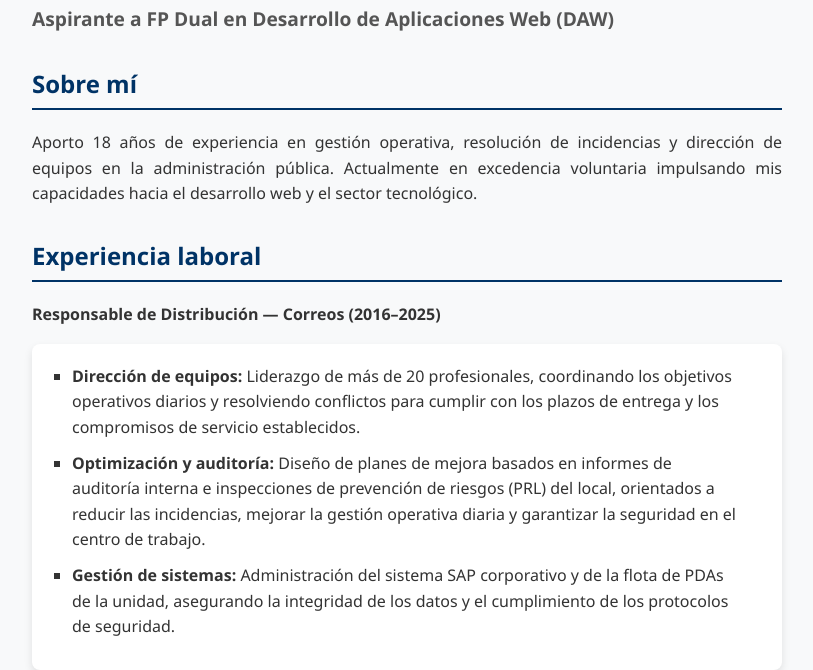
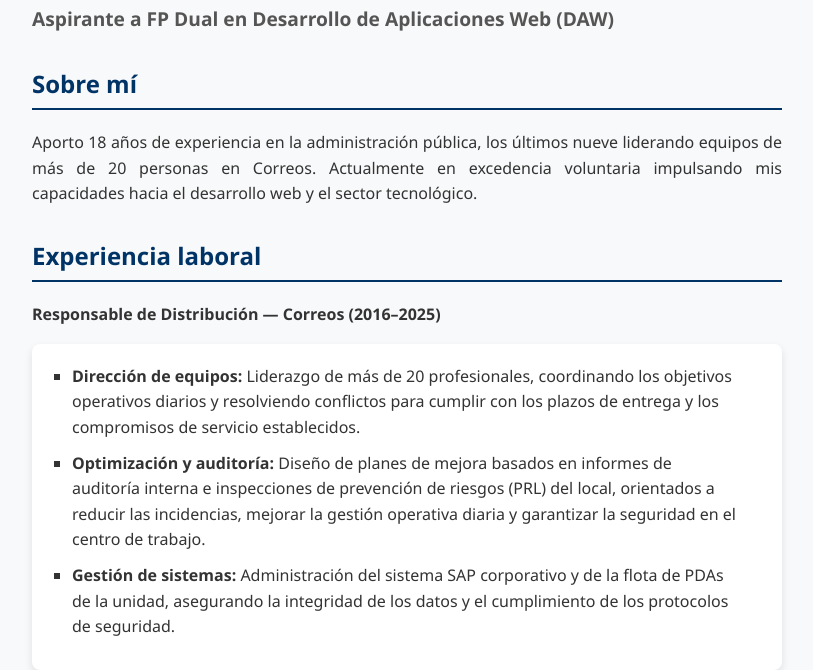
Before and after one commit to Sandra-Sandry/portfolio-sandra, a plain HTML site: page index.html in a window 1280 px wide. Shown: the part 150-820 px from the top of the page, without its empty margins (233-1046 px from the left). Drawn offline with Linux system fonts and the light colour scheme.

Commit message:
Actualizar index.html

```diff
--- a/index.html
+++ b/index.html
@@ -68,7 +68,7 @@
 
        <!-- Trayectoria profesional -->
         <h2>Sobre mí</h2>
-        <p>Aporto 18 años de experiencia en gestión operativa, resolución de incidencias y dirección de equipos en la administración pública. Actualmente en excedencia voluntaria impulsando mis capacidades hacia el desarrollo web y el sector tecnológico.</p>
+        <p>Aporto 18 años de experiencia en la administración pública, los últimos nueve liderando equipos de más de 20 personas en Correos. Actualmente en excedencia voluntaria impulsando mis capacidades hacia el desarrollo web y el sector tecnológico.</p>
 
         <!-- Experiencia laboral integrada -->
          <h2>Experiencia laboral</h2>
```
